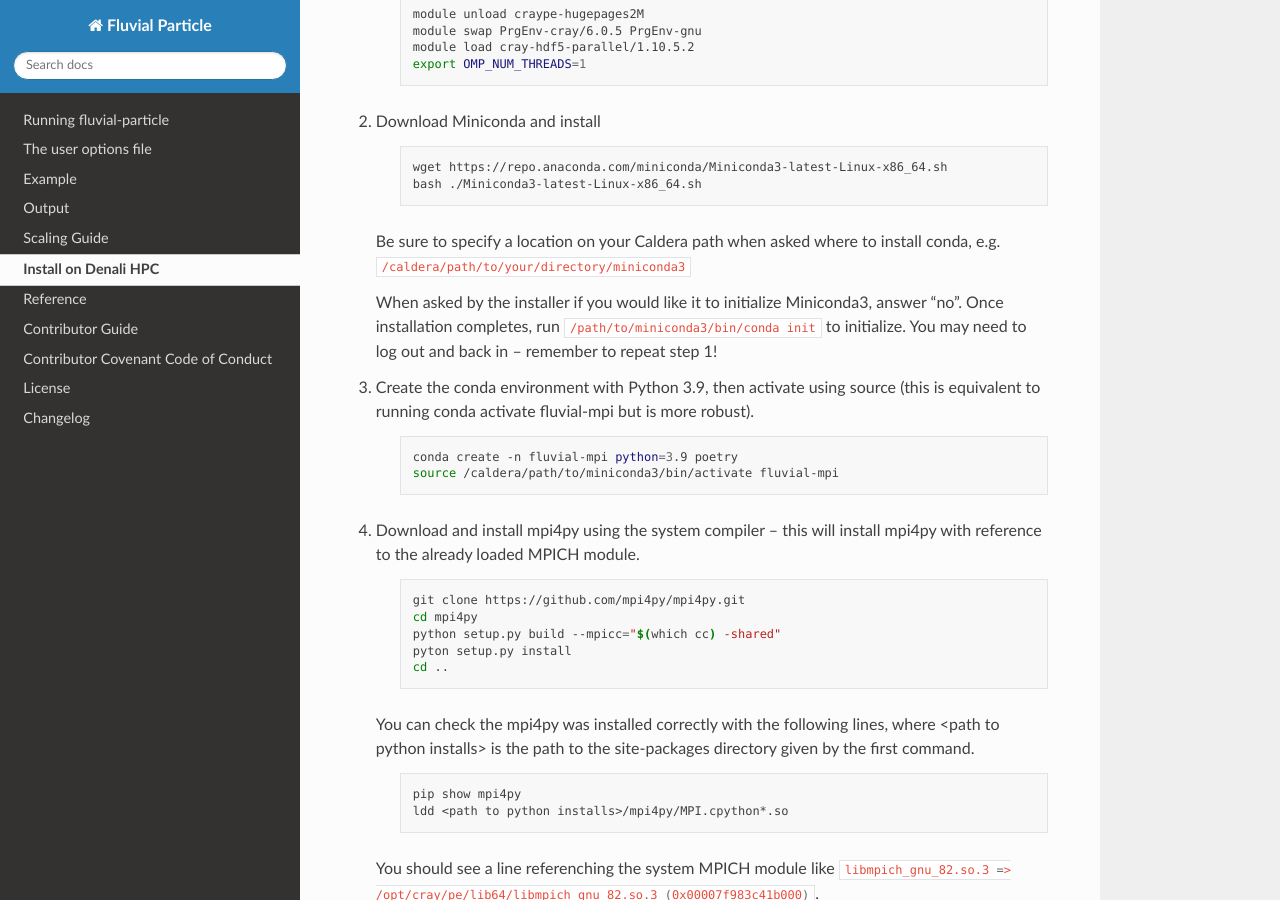
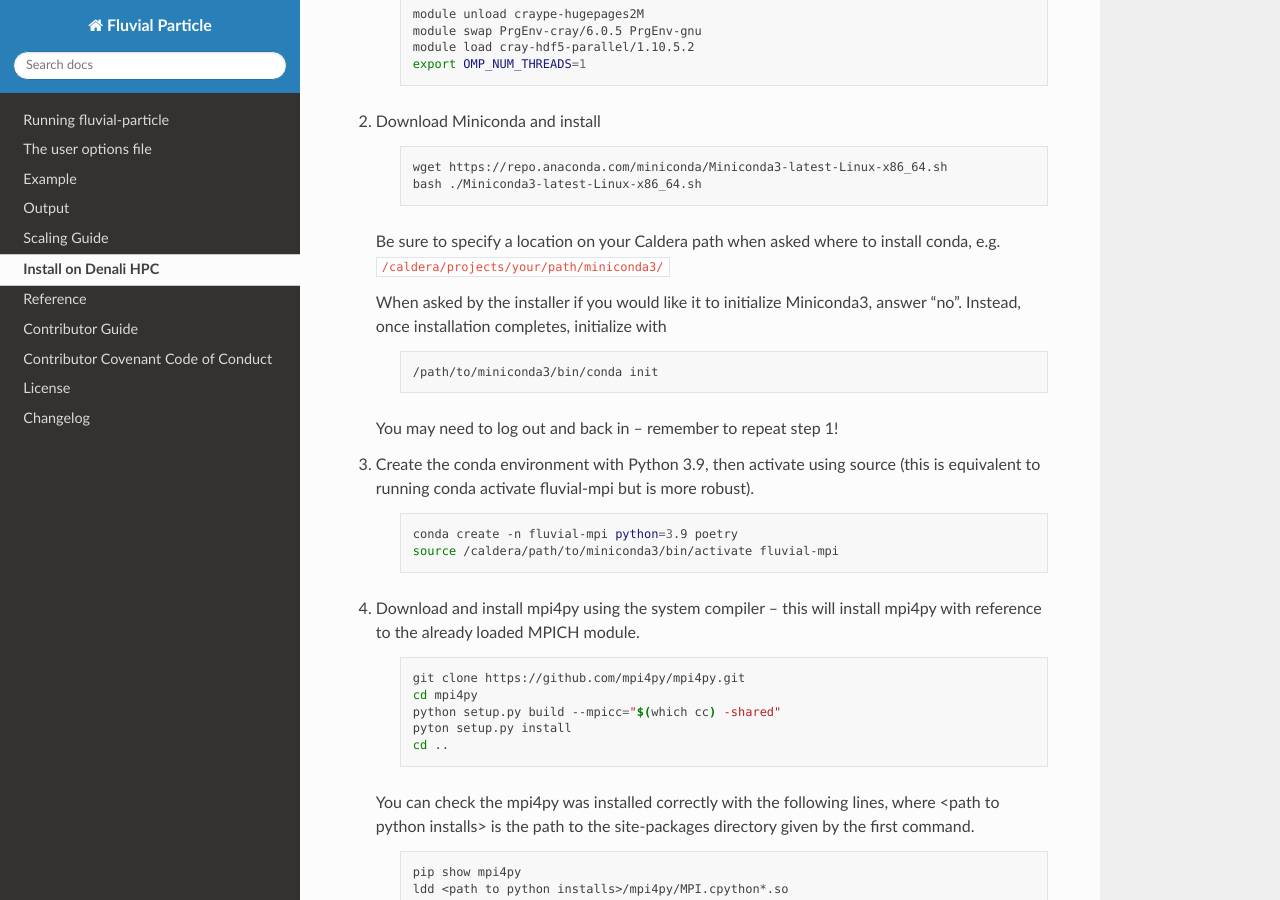
Before and after one commit to rmcd-mscb/fluvial-particle, a Sphinx documentation site: the page built from docs/hpcinstall.rst, in a window 1280 px wide and 900 px high, scrolled down 611 px. Built offline with Sphinx 7.4.7 and the Read the Docs theme 2.0.0, drawn with Linux system fonts in a browser that asks for light colours.

Commit message:
hpcinstall docs update

```diff
--- a/docs/hpcinstall.rst
+++ b/docs/hpcinstall.rst
@@ -28,9 +28,15 @@ It is recommended that the Miniconda environment and the *fluvial-particle* git
      wget https://repo.anaconda.com/miniconda/Miniconda3-latest-Linux-x86_64.sh
      bash ./Miniconda3-latest-Linux-x86_64.sh
 
-   Be sure to specify a location on your Caldera path when asked where to install conda, e.g. :bash:`/caldera/path/to/your/directory/miniconda3`
+   Be sure to specify a location on your Caldera path when asked where to install conda, e.g. :bash:`/caldera/projects/your/path/miniconda3/`
 
-   When asked by the installer if you would like it to initialize Miniconda3, answer "no". Once installation completes, run :bash:`/path/to/miniconda3/bin/conda init` to initialize. You may need to log out and back in -- remember to repeat step 1!
+   When asked by the installer if you would like it to initialize Miniconda3, answer "no". Instead, once installation completes, initialize with
+
+    .. code:: bash
+
+     /path/to/miniconda3/bin/conda init
+
+   You may need to log out and back in -- remember to repeat step 1!
 
 
 3. Create the conda environment with Python 3.9, then activate using source (this is equivalent to running conda activate fluvial-mpi but is more robust).
```
